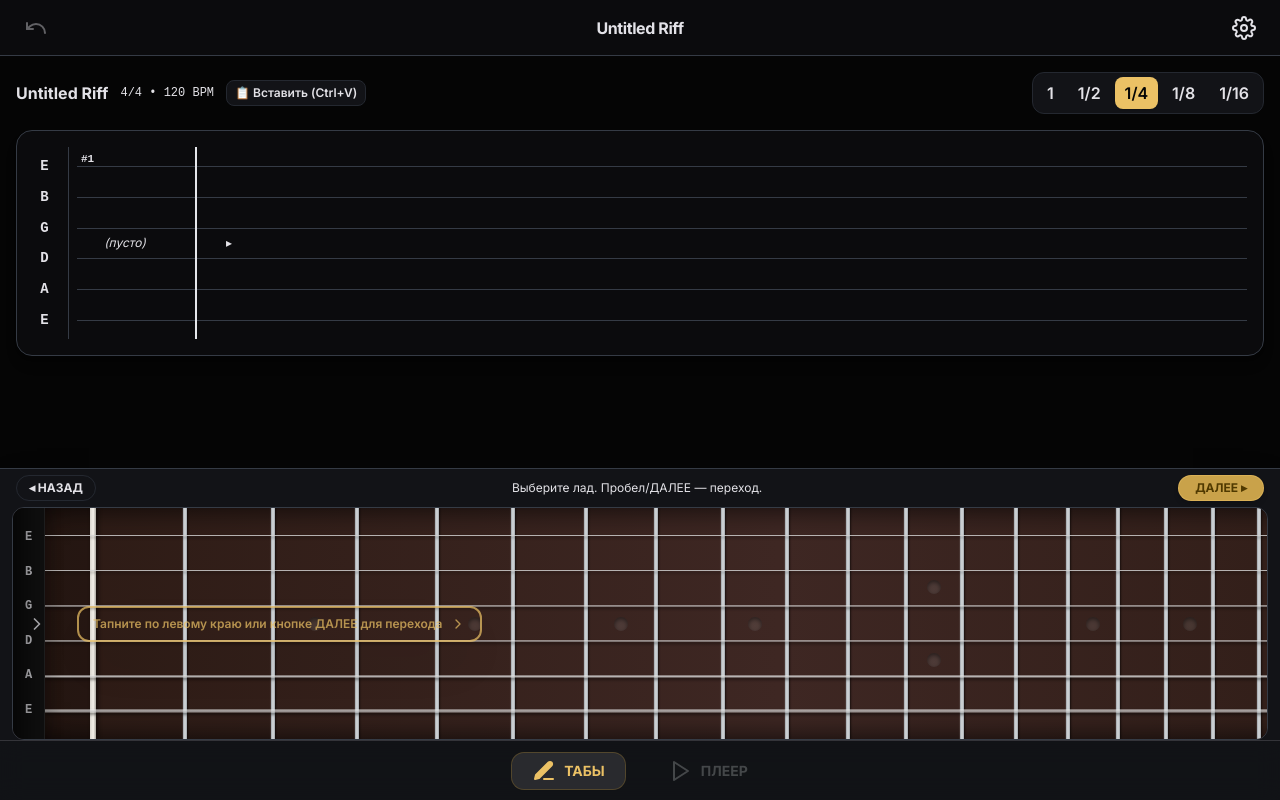
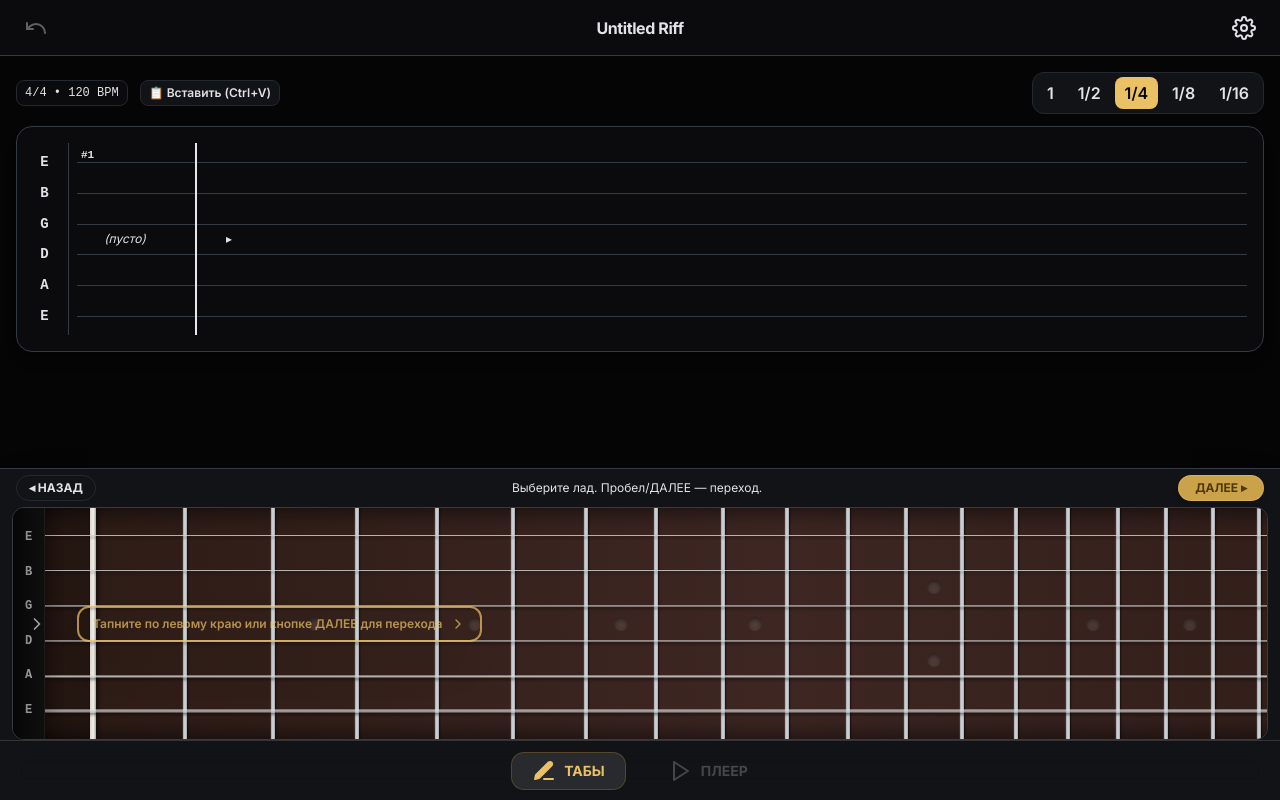
Before and after one commit to vansGAMee/GuitarDream, a React (Vite) app: page / in a window 1280 px wide. Built offline with nearby package versions, Linux system fonts and the light colour scheme.

Commit message:
refactor: remove duplicate song title beneath top header in Tab and Play modes

```diff
--- a/src/components/PlayMode/PlayMode.tsx
+++ b/src/components/PlayMode/PlayMode.tsx
@@ -88,12 +88,8 @@ export const PlayMode: React.FC = () => {
         </div>
       )}
 
-      {/* Top Header & BPM Control */}
-      <div className="flex flex-col items-center pt-2 sm:pt-4 pb-1 sm:pb-2 px-3 sm:px-4 shrink-0 space-y-1.5">
-        <h1 className="text-base sm:text-title-lg font-bold text-on-surface text-center truncate max-w-xs">
-          {song.title}
-        </h1>
-
+      {/* Top Controls: BPM Control & Loop Range Indicator */}
+      <div className="flex flex-col items-center pt-2 sm:pt-3 pb-1 px-3 shrink-0 space-y-1.5">
         <div className="flex items-center gap-2 sm:gap-3 flex-wrap justify-center">
           <BpmControl />
           <TapTempoButton
--- a/src/components/TabMode/TabMode.tsx
+++ b/src/components/TabMode/TabMode.tsx
@@ -1,12 +1,12 @@
 import React, { useRef, useEffect } from 'react';
 import { useSong } from '../../state/songContext';
-import { STRING_NAMES } from '../../types/music';
 import { TabCanvas } from './TabCanvas';
 import { RhythmPicker } from './RhythmPicker';
 import { StepContextMenu } from './StepContextMenu';
 import { OnboardingHint } from './OnboardingHint';
 import { Fretboard } from '../Fretboard/Fretboard';
 import { IconArrowForward } from '../Common/Icons';
+import { STRING_NAMES } from '../../types/music';
 
 export const TabMode: React.FC = () => {
   const {
@@ -55,13 +55,10 @@ export const TabMode: React.FC = () => {
           paddingBottom: 'calc(var(--tab-panel-h) + var(--nav-h) + 12px)',
         }}
       >
-        {/* Score Header & Rhythm Picker */}
-        <div className="flex flex-wrap items-center justify-between gap-2 sm:gap-3 mb-3 sm:mb-4">
+        {/* Controls Bar: Time/BPM info, Paste & Rhythm Picker */}
+        <div className="flex flex-wrap items-center justify-between gap-2 sm:gap-3 mb-2.5 sm:mb-3">
           <div className="flex items-center gap-2 sm:gap-3 flex-wrap">
-            <h2 className="text-sm sm:text-base font-bold text-on-surface truncate max-w-[180px] sm:max-w-xs">
-              {song.title}
-            </h2>
-            <span className="text-[11px] sm:text-xs text-text-tertiary font-mono">
+            <span className="text-[11px] sm:text-xs text-text-tertiary font-mono bg-surface-1 px-2 py-1 rounded-lg border border-soft-divider">
               {song.timeSignature.numerator}/{song.timeSignature.denominator} • {song.bpm} BPM
             </span>
             <button
```
Also changed, not shown: 1 other file (tests, documents, lock files or other folders).
